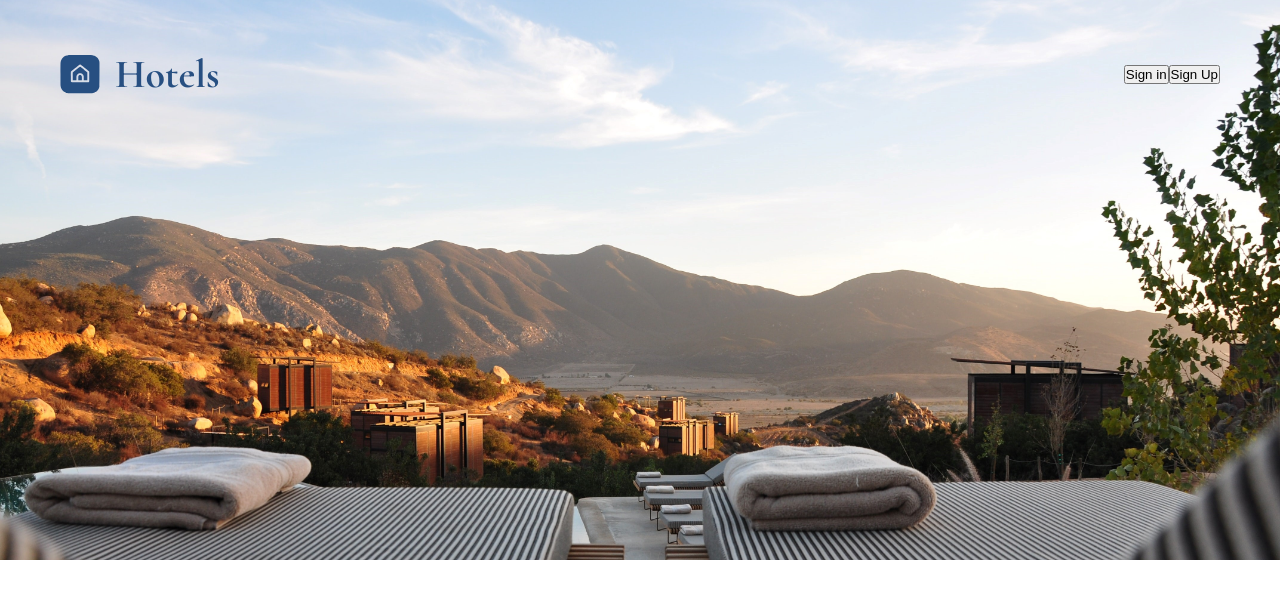
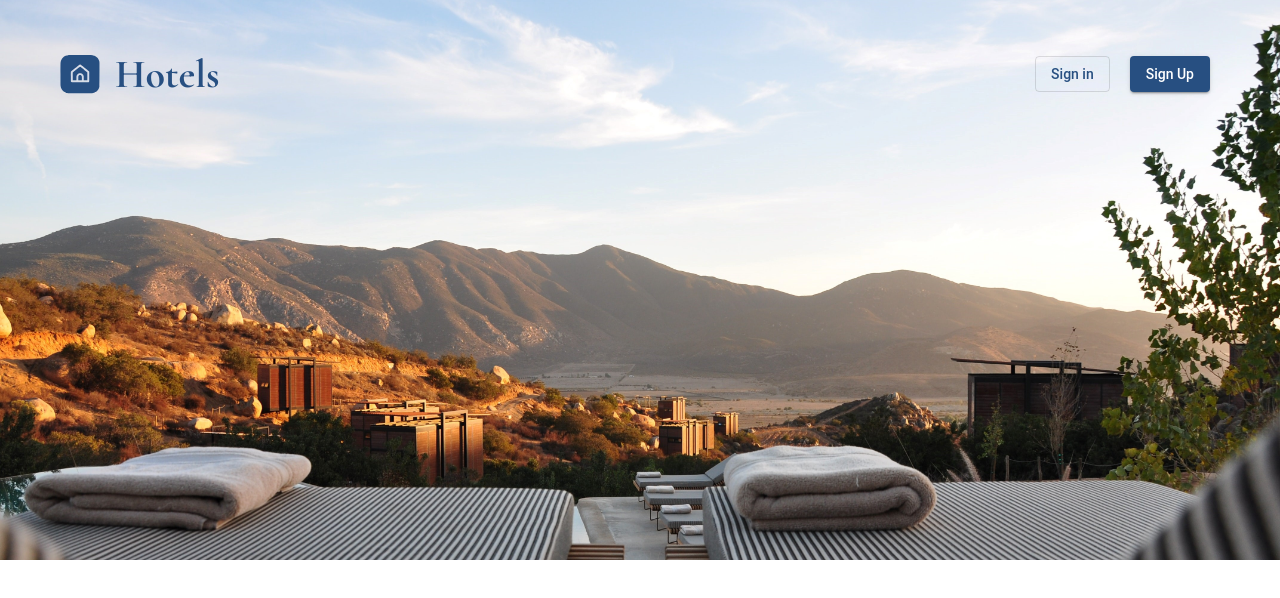
Before and after one commit to reuelrds/Hotels, an Angular app in the folder Frontend/: page / in a window 1280 px wide. Shown: the top 598 px of the page. Built offline with nearby package versions, Linux system fonts and the light colour scheme.

Commit message:
Completed Home Nav Bar UI

```diff
--- a/Frontend/src/app/views/home/home.component.html
+++ b/Frontend/src/app/views/home/home.component.html
@@ -10,8 +10,8 @@
 
     <!-- Nav Buttons -->
     <div class="home__nav-buttons">
-      <button>Sign in</button>
-      <button>Sign Up</button>
+      <button mat-stroked-button color="primary">Sign in</button>
+      <button mat-raised-button color="primary">Sign Up</button>
     </div>
   </nav>
 
--- a/Frontend/src/app/views/home/home.component.scss
+++ b/Frontend/src/app/views/home/home.component.scss
@@ -57,5 +57,12 @@
         object-position: center;
       }
     }
+
+    &-buttons {
+
+      & button {
+        margin: 0 1rem;
+      }
+    }
   }
 }
```
Also changed, not shown: Frontend/src/app/app.module.ts (+8 -1 lines).
